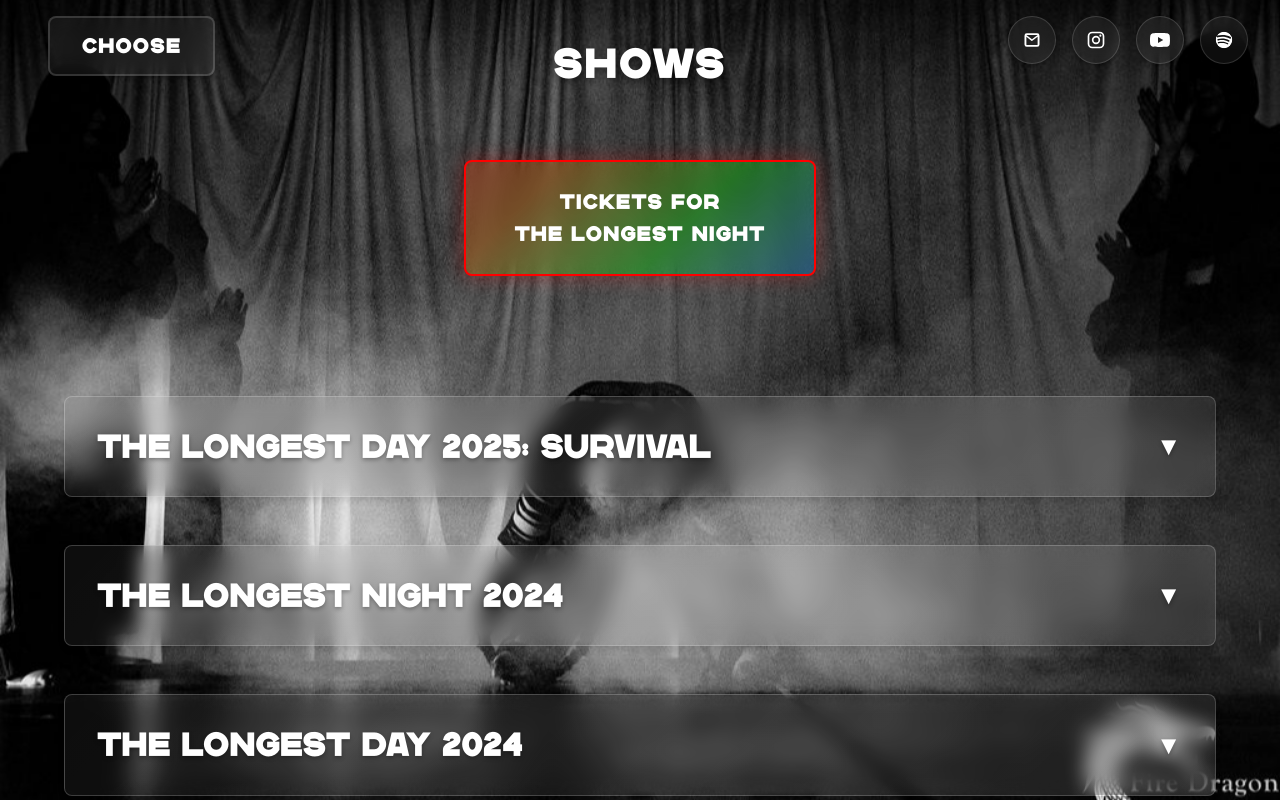
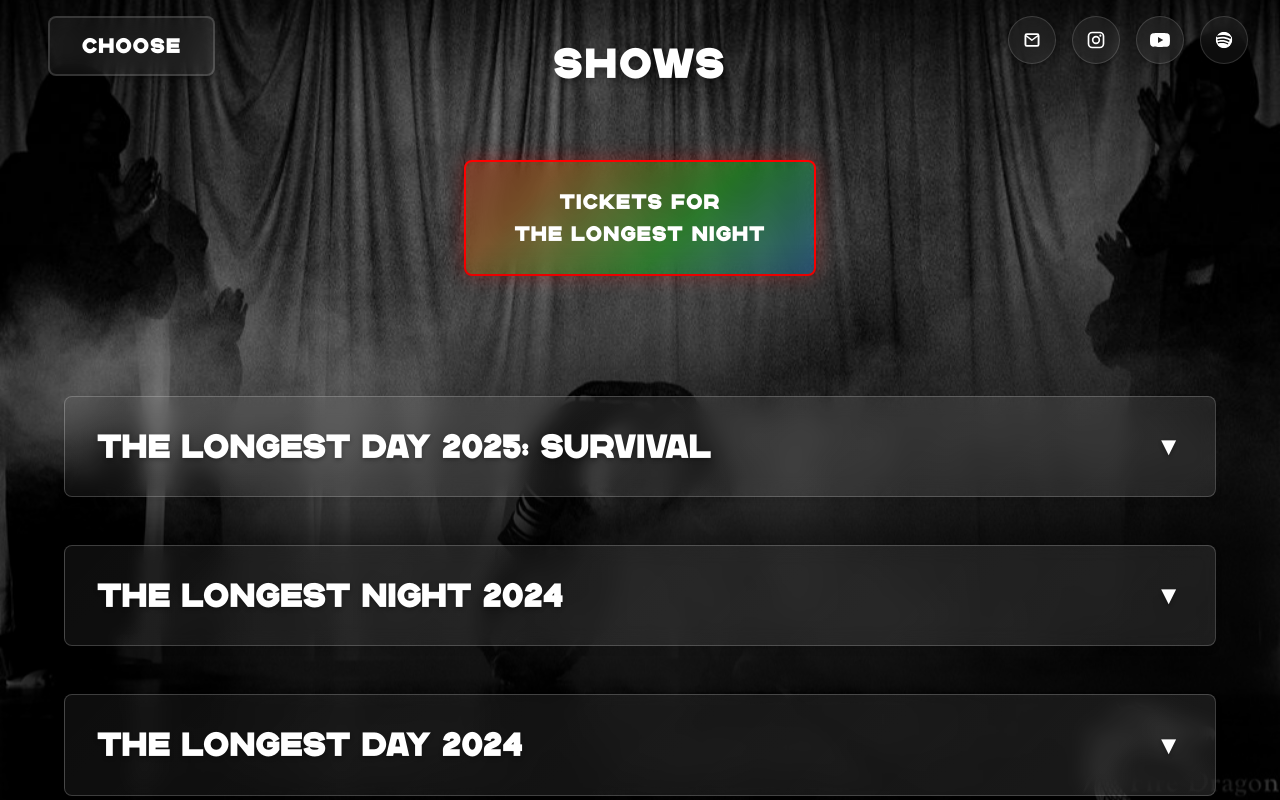
Before and after one commit to idulkin/circus-something, a React (Create React App) app: page /shows in a window 1280 px wide. Built offline with nearby package versions, Linux system fonts and the light colour scheme.

Commit message:
shows page background

```diff
--- a/src/ShowsPage/ShowsPage.css
+++ b/src/ShowsPage/ShowsPage.css
@@ -12,9 +12,19 @@
 }
 
 .page-container {
-  background-color: var(--color-background);
   padding-top: var(--spacing-2xl);
   padding-bottom: var(--spacing-2xl);
+}
+
+/* Higher-specificity override: .page-container is an unscoped class also
+   declared by other pages' CSS files, and every page is statically
+   imported in App.tsx so all stylesheets end up bundled together. This
+   keeps the background image visible behind the show descriptions and
+   gives ShadowSwim a positioned container to bind to, matching HomePage. */
+.background-container .page-container {
+  background-color: transparent;
+  position: relative;
+  z-index: 0;
 }
 
 .menu-container {
--- a/src/ShowsPage/ShowsPage.tsx
+++ b/src/ShowsPage/ShowsPage.tsx
@@ -17,6 +17,7 @@ import TLN5 from "../assets/TLN2024Program/5.png";
 import TLN6 from "../assets/TLN2024Program/6.png";
 import TLN7 from "../assets/TLN2024Program/7.png";
 import TicketCTA from "../Components/TicketCTA/TicketCTA";
+import ShadowSwim from "../Components/ShadowSwim/ShadowSwim";
 
 const ShowsPage: React.FC = () => {
   const tln2024Program = [TLN1, TLN2, TLN3, TLN4, TLN5, TLN6, TLN7];
@@ -45,6 +46,7 @@ const ShowsPage: React.FC = () => {
           /> }
 
         <div className="page-container">
+          <ShadowSwim />
           <ShowDescription
             title="THE LONGEST DAY 2025: SURVIVAL"
             videoUrl="https://www.youtube.com/embed/NAHPkzSNfgo"
```
